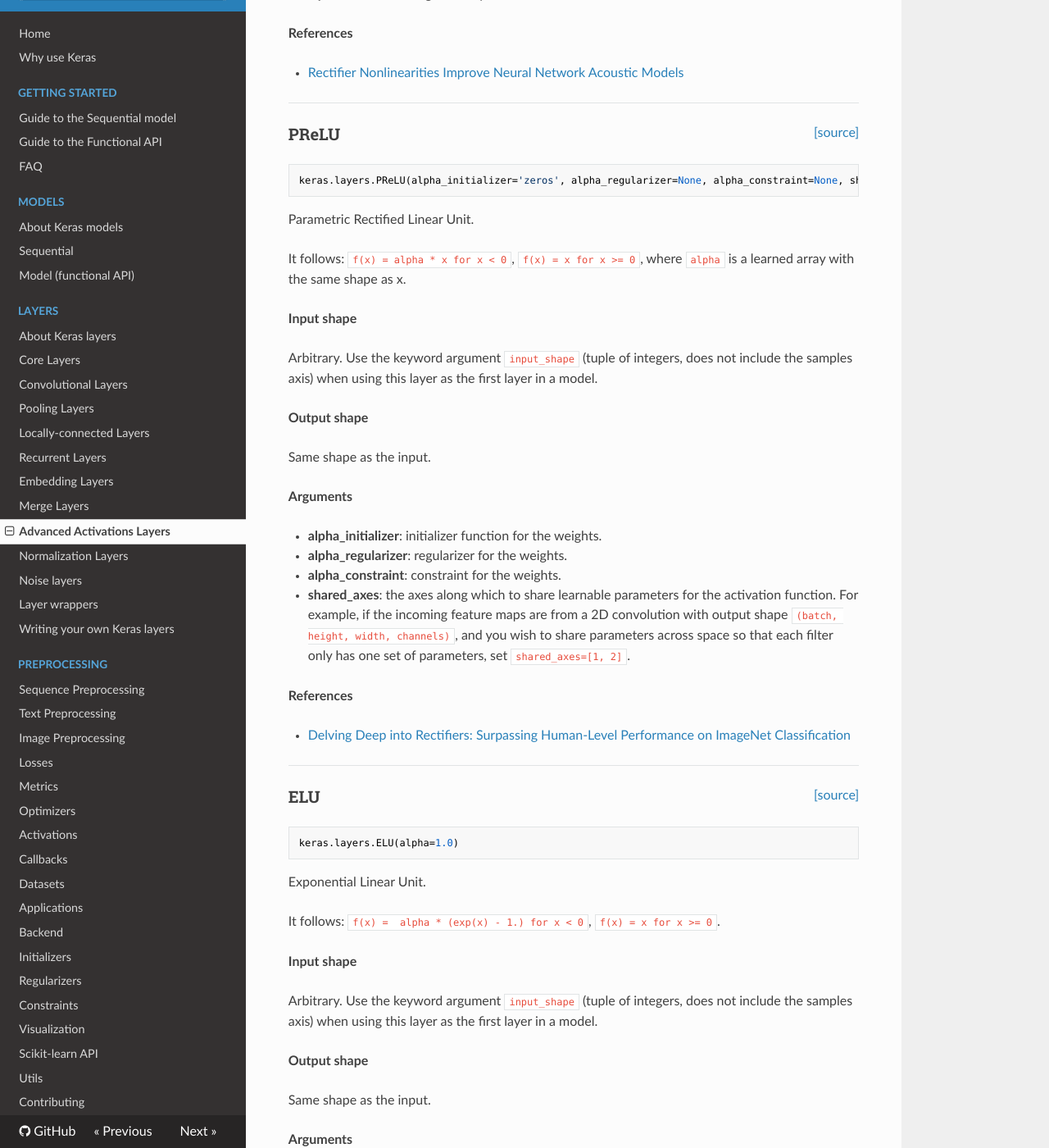
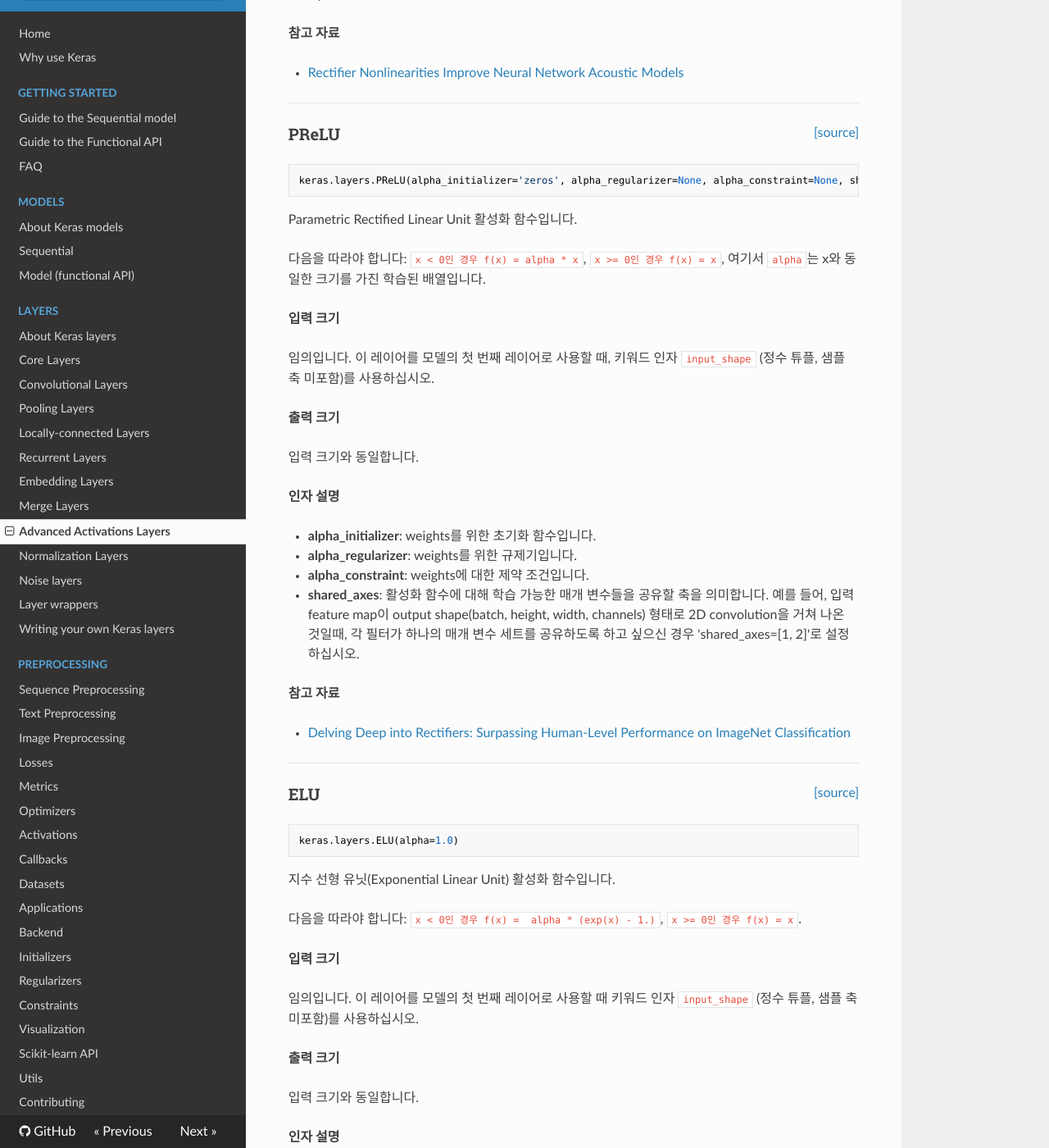
Before and after one commit to keras-team/keras-docs-ko, an MkDocs documentation site: the page built from sources/layers/advanced-activations.md, in a window 1280 px wide and 1400 px high, scrolled down 611 px. Shown: the whole window at 82% size. Built offline with MkDocs 1.6.1, drawn with Linux system fonts in a browser that asks for light colours; nearby versions of some CDN libraries; some of the changed text lies outside the part shown.

Commit message:
Update advanced-activations.md
advanced-activations.md의 1차 번역 초안입니다.

````diff
--- a/sources/layers/advanced-activations.md
+++ b/sources/layers/advanced-activations.md
@@ -5,27 +5,25 @@
 keras.layers.LeakyReLU(alpha=0.3)
 ```
 
-Leaky version of a Rectified Linear Unit.
+ReLU(Rectified Linear Unit) 활성화 함수의 Leaky version입니다.
 
-It allows a small gradient when the unit is not active:
-`f(x) = alpha * x for x < 0`,
-`f(x) = x for x >= 0`.
+Unit이 활성화되지 않는 경우 작은 기울기를 허용합니다:
+`x < 0인 경우 f(x) = alpha * x`,
+`x >= 0인 경우 f(x) = x`.
 
-__Input shape__
+__입력 크기__
 
-Arbitrary. Use the keyword argument `input_shape`
-(tuple of integers, does not include the samples axis)
-when using this layer as the first layer in a model.
+임의입니다. 이 레이어를 모델의 첫 번째 레이어로 사용할 때 키워드 인자 `input_shape` (정수 튜플, 샘플 축 미포함)를 사용하십시오.
 
-__Output shape__
+__출력 크기__
 
-Same shape as the input.
+입력 크기와 동일합니다.
 
-__Arguments__
+__인자 설명__
 
-- __alpha__: float >= 0. Negative slope coefficient.
+- __alpha__: float >= 0이어야 합니다. 음의 방향 기울기에 대한 계수입니다.
 
-__References__
+__참고 자료__
 
 - [Rectifier Nonlinearities Improve Neural Network Acoustic Models](
    https://ai.stanford.edu/~amaas/papers/relu_hybrid_icml2013_final.pdf)
@@ -39,38 +37,29 @@
 keras.layers.PReLU(alpha_initializer='zeros', alpha_regularizer=None, alpha_constraint=None, shared_axes=None)
 ```
 
-Parametric Rectified Linear Unit.
+Parametric Rectified Linear Unit 활성화 함수입니다.
 
-It follows:
-`f(x) = alpha * x for x < 0`,
-`f(x) = x for x >= 0`,
-where `alpha` is a learned array with the same shape as x.
+다음을 따라야 합니다:
+`x < 0인 경우 f(x) = alpha * x`,
+`x >= 0인 경우 f(x) = x`,
+여기서 `alpha`는 x와 동일한 크기를 가진 학습된 배열입니다.
 
-__Input shape__
+__입력 크기__
 
-Arbitrary. Use the keyword argument `input_shape`
-(tuple of integers, does not include the samples axis)
-when using this layer as the first layer in a model.
+임의입니다. 이 레이어를 모델의 첫 번째 레이어로 사용할 때, 키워드 인자 `input_shape` (정수 튜플, 샘플 축 미포함)를 사용하십시오.
 
-__Output shape__
+__출력 크기__
 
-Same shape as the input.
+입력 크기와 동일합니다.
 
-__Arguments__
+__인자 설명__
 
-- __alpha_initializer__: initializer function for the weights.
-- __alpha_regularizer__: regularizer for the weights.
-- __alpha_constraint__: constraint for the weights.
-- __shared_axes__: the axes along which to share learnable
-    parameters for the activation function.
-    For example, if the incoming feature maps
-    are from a 2D convolution
-    with output shape `(batch, height, width, channels)`,
-    and you wish to share parameters across space
-    so that each filter only has one set of parameters,
-    set `shared_axes=[1, 2]`.
+- __alpha_initializer__: weights를 위한 초기화 함수입니다.
+- __alpha_regularizer__: weights를 위한 규제기입니다.
+- __alpha_constraint__: weights에 대한 제약 조건입니다.
+- __shared_axes__: 활성화 함수에 대해 학습 가능한 매개 변수들을 공유할 축을 의미합니다. 예를 들어, 입력 feature map이 output shape(batch, height, width, channels) 형태로 2D convolution을 거쳐 나온 것일때, 각 필터가 하나의 매개 변수 세트를 공유하도록 하고 싶으신 경우 'shared_axes=[1, 2]'로 설정하십시오.
 
-__References__
+__참고 자료__
 
 - [Delving Deep into Rectifiers: Surpassing Human-Level Performance on
    ImageNet Classification](https://arxiv.org/abs/1502.01852)
@@ -84,27 +73,25 @@
 keras.layers.ELU(alpha=1.0)
 ```
 
-Exponential Linear Unit.
+지수 선형 유닛(Exponential Linear Unit) 활성화 함수입니다.
 
-It follows:
-`f(x) =  alpha * (exp(x) - 1.) for x < 0`,
-`f(x) = x for x >= 0`.
+다음을 따라야 합니다:
+`x < 0인 경우 f(x) =  alpha * (exp(x) - 1.)`,
+`x >= 0인 경우 f(x) = x`.
 
-__Input shape__
+__입력 크기__
 
-Arbitrary. Use the keyword argument `input_shape`
-(tuple of integers, does not include the samples axis)
-when using this layer as the first layer in a model.
+임의입니다. 이 레이어를 모델의 첫 번째 레이어로 사용할 때 키워드 인자 `input_shape` (정수 튜플, 샘플 축 미포함)를 사용하십시오.
 
-__Output shape__
+__출력 크기__
 
-Same shape as the input.
+입력 크기와 동일합니다.
 
-__Arguments__
+__인자 설명__
 
-- __alpha__: scale for the negative factor.
+- __alpha__: 음수 인자에 대한 크기입니다.
 
-__References__
+__참고 자료__
 
 - [Fast and Accurate Deep Network Learning by Exponential Linear Units
    (ELUs)](https://arxiv.org/abs/1511.07289v1)
@@ -118,27 +105,25 @@
 keras.layers.ThresholdedReLU(theta=1.0)
 ```
 
-Thresholded Rectified Linear Unit.
+임계값이 있는 ReLU 활성화 함수입니다.
 
-It follows:
-`f(x) = x for x > theta`,
-`f(x) = 0 otherwise`.
+다음을 따라야 합니다:
+`x > theta인 경우 f(x) = x`,
+`그렇지 않은 경우 f(x) = 0`.
 
-__Input shape__
+__입력 크기__
 
-Arbitrary. Use the keyword argument `input_shape`
-(tuple of integers, does not include the samples axis)
-when using this layer as the first layer in a model.
+임의입니다. 이 레이어를 모델의 첫 번째 레이어로 사용할 때 키워드 인자 `input_shape` (정수 튜플, 샘플 축 미포함)를 사용하십시오.
 
-__Output shape__
+__출력 크기__
 
-Same shape as the input.
+입력 크기와 동일합니다.
 
-__Arguments__
+__인자 설명__
 
-- __theta__: float >= 0. Threshold location of activation.
+- __theta__: float >= 0이어야 합니다. 활성화가 이뤄질 임계값 위치입니다.
 
-__References__
+__참고 자료__
 
 - [Zero-Bias Autoencoders and the Benefits of Co-Adapting Features](
    https://arxiv.org/abs/1402.3337)
@@ -152,21 +137,19 @@
 keras.layers.Softmax(axis=-1)
 ```
 
-Softmax activation function.
+Softmax 활성화 함수입니다.
 
-__Input shape__
+__입력 크기__
 
-Arbitrary. Use the keyword argument `input_shape`
-(tuple of integers, does not include the samples axis)
-when using this layer as the first layer in a model.
+임의입니다. 이 레이어를 모델의 첫 번째 레이어로 사용할 때 키워드 인자 `input_shape` (정수 튜플, 샘플 축 미포함)를 사용하십시오.
 
-__Output shape__
+__출력 크기__
 
-Same shape as the input.
+입력 크기와 동일합니다.
 
-__Arguments__
+__인자 설명__
 
-- __axis__: Integer, axis along which the softmax normalization is applied.
+- __axis__: integer이어야 합니다. 축을 따라 softmax 정규화(normalization)가 적용됩니다.
 
 ----
 
@@ -177,27 +160,25 @@
 keras.layers.ReLU(max_value=None, negative_slope=0.0, threshold=0.0)
 ```
 
-Rectified Linear Unit activation function.
+정류된 선형 유닛 활성화 함수(Rectified Linear Unit activation function)입니다.
 
-With default values, it returns element-wise `max(x, 0)`.
+기본값을 사용하면 요소별로 `max(x, 0)`를 반환합니다.
 
-Otherwise, it follows:
-`f(x) = max_value` for `x >= max_value`,
-`f(x) = x` for `threshold <= x < max_value`,
-`f(x) = negative_slope * (x - threshold)` otherwise.
+그렇지 않다면, 다음을 따라야 합니다:
+`x >= max_value`인 경우 `f(x) = max_value`,
+`threshold <= x < max_value`인 경우 `f(x) = x`,
+그렇지 않은 경우 `f(x) = negative_slope * (x - threshold)`.
 
-__Input shape__
+__입력 크기__
 
-Arbitrary. Use the keyword argument `input_shape`
-(tuple of integers, does not include the samples axis)
-when using this layer as the first layer in a model.
+임의입니다. 이 레이어를 모델의 첫 번째 레이어로 사용할 때 키워드 인자 `input_shape` (정수 튜플, 샘플 축 미포함)를 사용하십시오.
 
-__Output shape__
+__출력 크기__
 
-Same shape as the input.
+입력 크기와 동일합니다.
 
-__Arguments__
+__인자 설명__
 
-- __max_value__: float >= 0. Maximum activation value.
-- __negative_slope__: float >= 0. Negative slope coefficient.
-- __threshold__: float. Threshold value for thresholded activation.
+- __max_value__: float >= 0 이어야 합니다. 최대 활성화 값을 의미합니다.
+- __negative_slope__: float >= 0 이어야 합니다. 음의 방향 기울기에 대한 계수입니다.
+- __threshold__: float 범위여야 합니다. 임계값이 정해진 활성화(Thresholded activation)를 위한 임계값을 의미합니다.
````
